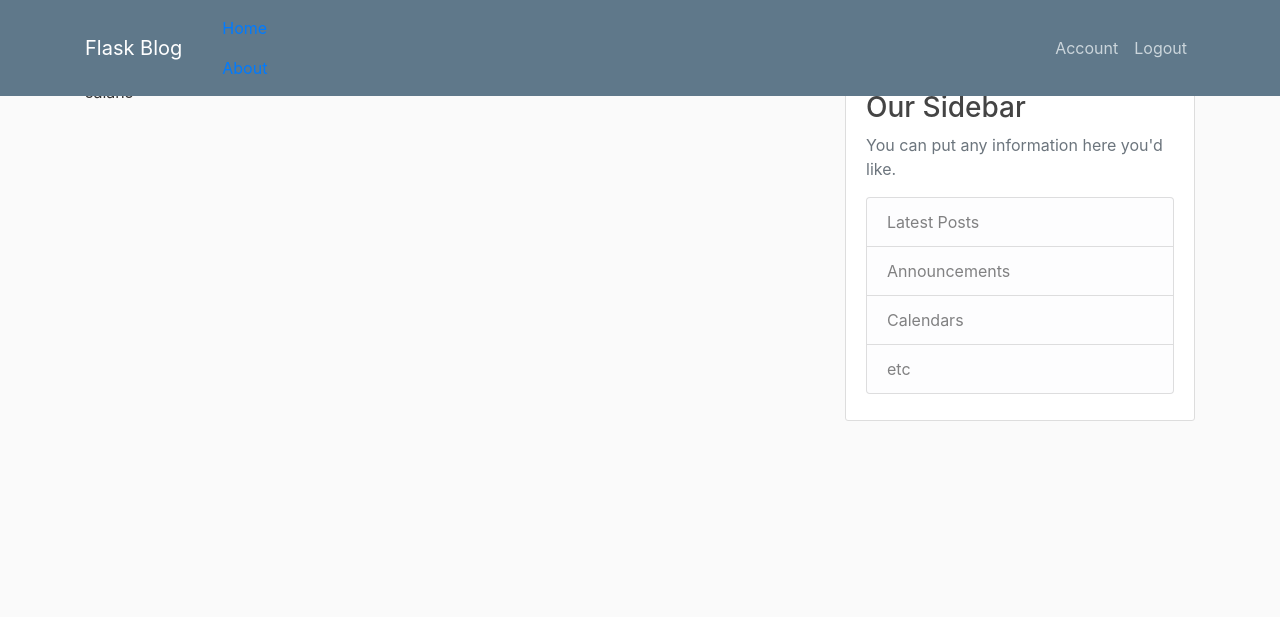
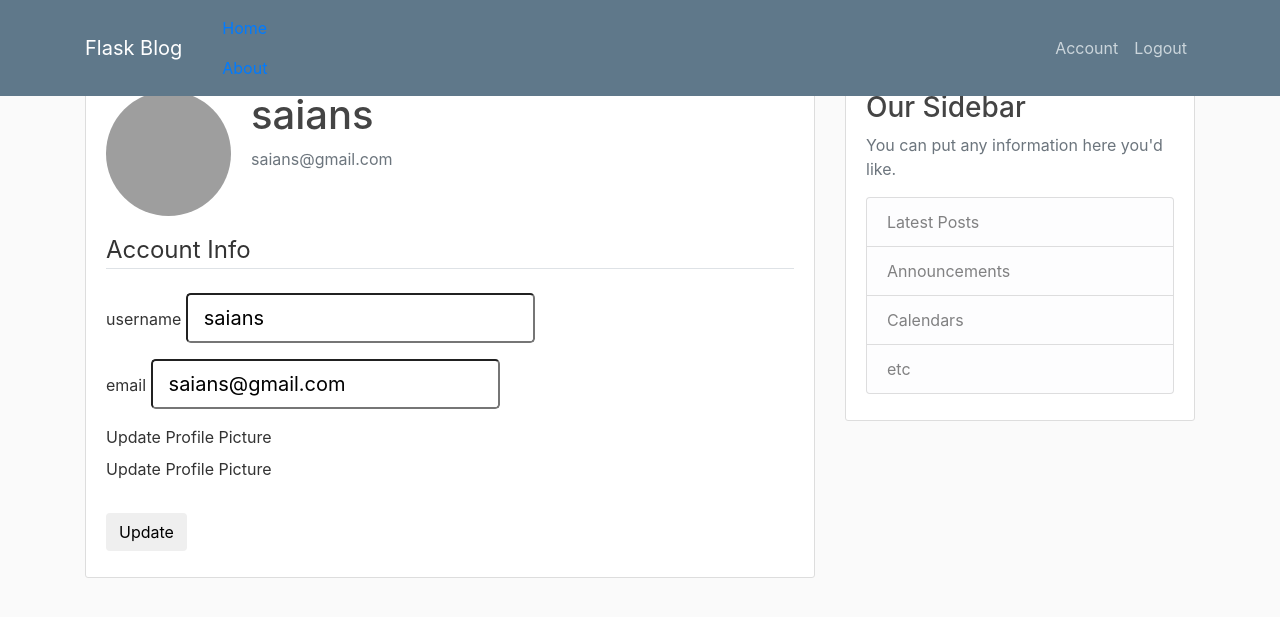
Before and after one commit to saians/Flask_Blog, a Flask app: page /account in a window 1280 px wide. Shown: the top 617 px of the page. Run offline with Flask 2, Linux system fonts and the light colour scheme; a user stored in the database is signed in; some libraries are stand-ins or nearby versions; grey boxes are pictures that could not be loaded.

Commit message:
Python Flask Tutorial: Full-Featured Web App Part 7 - User Account and Profile Picture

```diff
--- a/flaskblog/forms.py
+++ b/flaskblog/forms.py
@@ -1,4 +1,6 @@
 from flask_wtf import FlaskForm
+from flask_wtf.file import FileField, FileAllowed
+from flask_login import current_user
 from wtforms import StringField, PasswordField, SubmitField, BooleanField
 from wtforms.validators import DataRequired, Length, Email, EqualTo, ValidationError
 from flaskblog.models import User
@@ -36,3 +38,26 @@
     remember = BooleanField('Remember Me')
 
     submit = SubmitField('Login');
+
+
+class UpdateAccountForm(FlaskForm):
+    username = StringField('username',
+                           validators=[DataRequired(), Length(min=2, max=20)])
+    email = StringField('email',
+                        validators=[DataRequired(), Email()])
+
+    picture = FileField('Update Profile Picture', validators=[FileAllowed(['jpg', 'png'])])
+
+    submit = SubmitField('Update')
+
+    def validate_username(self, username):
+        if username.data != current_user.username:
+            user = User.query.filter_by(username=username.data).first()
+            if user:
+                raise ValidationError('That username is taken, please choose another one.')
+
+    def validate_email(self, email):
+        if email.data != current_user.email:
+            user = User.query.filter_by(email=email.data).first()
+            if user:
+                raise ValidationError('That email is taken, please choose another one.')
--- a/flaskblog/routes.py
+++ b/flaskblog/routes.py
@@ -1,8 +1,8 @@
-from flask import render_template, url_for, flash, redirect,request
+from flask import render_template, url_for, flash, redirect, request
 from flaskblog import app, db, bcrypt
-from flaskblog.forms import RegistrationForm, LoginForm
+from flaskblog.forms import RegistrationForm, LoginForm, UpdateAccountForm
 from flaskblog.models import User, Post
-from flask_login import login_user, current_user, logout_user,login_required
+from flask_login import login_user, current_user, logout_user, login_required
 
 posts = [
     {
@@ -75,7 +75,19 @@
     return redirect(url_for('home'))
 
 
-@app.route("/account")
+@app.route("/account", methods=['GET', 'POST'])
 @login_required
 def account():
-    return render_template('account.html', title='Account')
+    form = UpdateAccountForm()
+    if form.validate_on_submit():
+        current_user.username = form.username.data
+        current_user.email = form.email.data
+        db.session.commit()
+        flash('Your account has been updated!', 'success')
+        return redirect(url_for('account'))
+    elif request.method == 'GET':
+        form.username.data = current_user.username
+        form.email.data = current_user.email
+    image_file = url_for('static', filename='profile_pics/' + current_user.image_file)
+    return render_template('account.html', title='Account', image_file=image_file,
+                           form=form)
--- a/flaskblog/templates/account.html
+++ b/flaskblog/templates/account.html
@@ -1,4 +1,59 @@
 {% extends "layout.html" %}
 {% block content %}
-    {{ current_user.username }}
+
+    <div class="content-section">
+        <div class="media">
+            <img class="rounded-circle account-img" src="{{image_file}}">
+            <div class="media-body">
+                <h2 class="account-heading">{{ current_user.username }}</h2>
+                <p class="text-secondary">{{current_user.email}}</p>
+            </div>
+        </div>
+
+    <form method="POST" action="" enctype="multipart/form-data">
+        {{ form.hidden_tag() }}
+        <fieldset class="form-group">
+            <legend class="border-bottom mb-4"> Account Info</legend>
+            <div class="form-group">
+                {{ form.username.label(class= "form-control-label") }}
+                    {% if form.username.errors %}
+                        {{ form.username(class="form-control form-control-lg is-invalid")}}
+                            <div class="invalid-feedback">
+                                {% for error in form.username.errors %}
+                                    <span>{{ error }}</span>
+                                {% endfor %}
+                            </div>
+                    {% else %}
+                                {{ form.username(class= "form-control-label form-control-lg") }}
+                    {% endif %}
+            </div>
+            <div class="form-group">
+                {{ form.email.label(class= "form-control-label") }}
+                  {% if form.email.errors %}
+                        {{ form.email(class="form-control form-control-lg is-invalid")}}
+                            <div class="invalid-feedback">
+                                {% for error in form.email.errors %}
+                                    <span>{{ error }}</span>
+                                {% endfor %}
+                            </div>
+                    {% else %}
+                                {{ form.email(class= "form-control-label form-control-lg") }}
+                    {% endif %}
+            </div>
+            <div class="form-group">
+                {{ form.picture.label()}}
+                {{ form.picture.label(class="form-control-file")}}
+                {% if form.picture.errors %}
+                    {% for error in form.picture.errors %}
+                    <span class="text-danger">{{ error }}</span></br>
+                    {% endfor %}
+                {% endif %}
+            </div>
+        </fieldset>
+            <div class="form-group">
+                {{ form.submit(class="btn btn-online-info")}}
+            </div>
+    </form>
+
+    </div>
 {% endblock content %}
```
